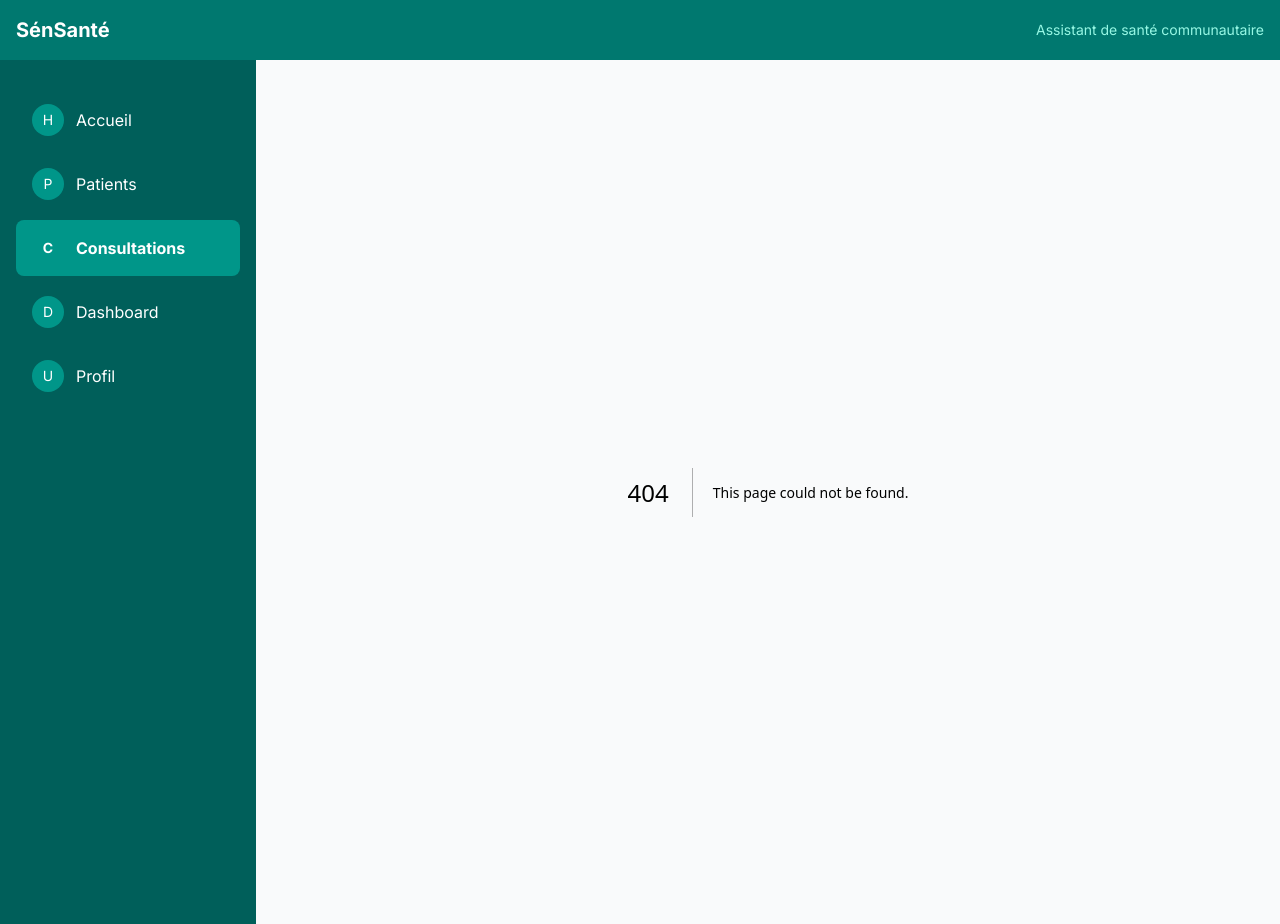
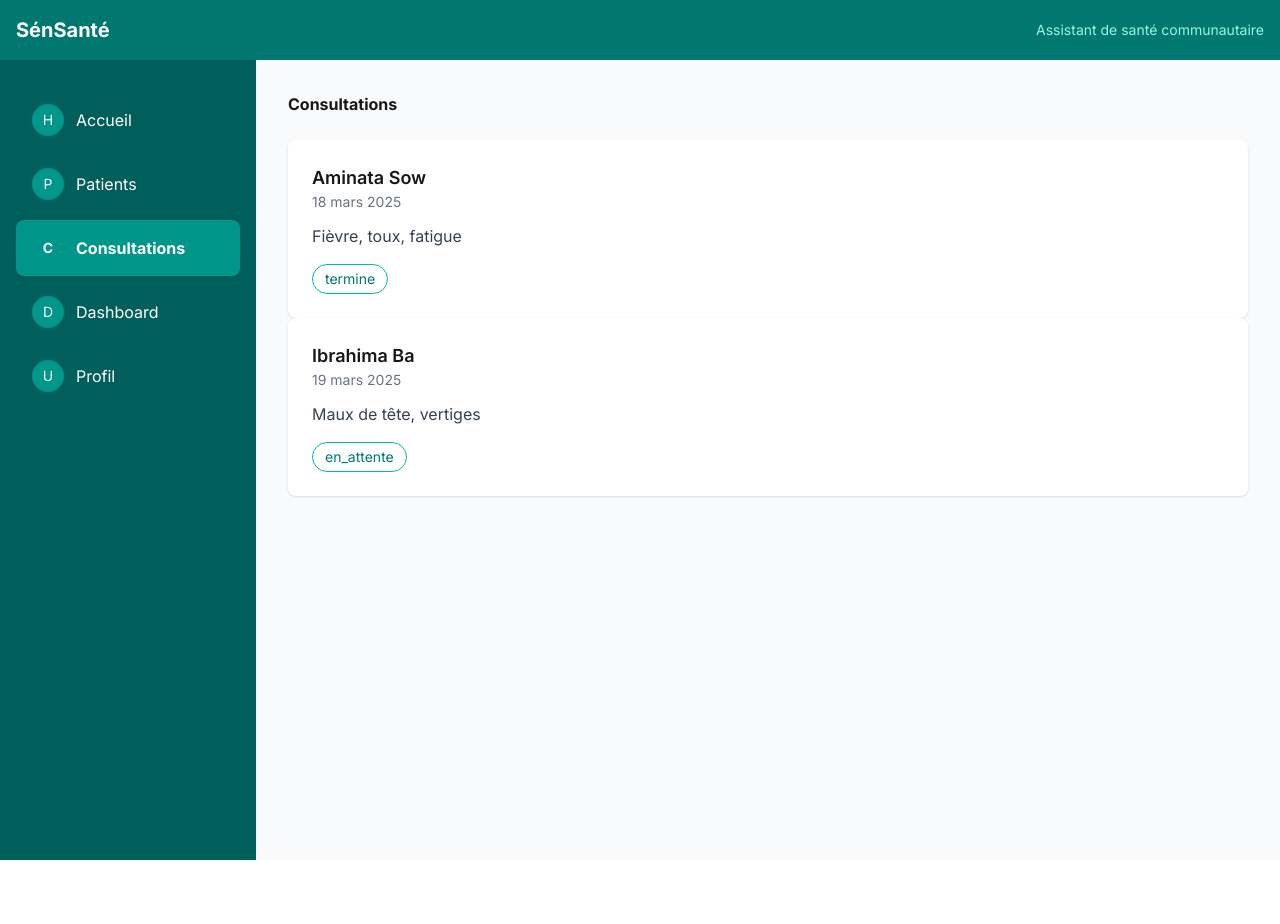
Before and after one commit to Myriam-221/SenSante, a Next.js app: page /consultations in a window 1280 px wide. Before the commit this address had no page. After the commit the page ends 860 px from the top, so only its background shows below. Built offline with nearby package versions, Linux system fonts and the light colour scheme.

Commit message:
Page Consultations (Medecin

```diff
--- /dev/null
+++ b/src/app/consultations/page.tsx
@@ -0,0 +1,27 @@
+import ConsultationCard from "@/components/ConsultationCard";
+export default function ConsultationsPage() {
+  return (
+    <div>
+      <h1
+        className="text -2xl font-bold
+text-gray -800 mb-6"
+      >
+        Consultations
+      </h1>
+      <div className="space -y-4">
+        <ConsultationCard
+          patient="Aminata Sow"
+          date="18 mars 2025"
+          symptomes="Fièvre, toux, fatigue"
+          statut="termine"
+        />
+        <ConsultationCard
+          patient="Ibrahima Ba"
+          date="19 mars 2025"
+          symptomes="Maux de tête, vertiges"
+          statut="en_attente"
+        />
+      </div>
+    </div>
+  );
+}
```
